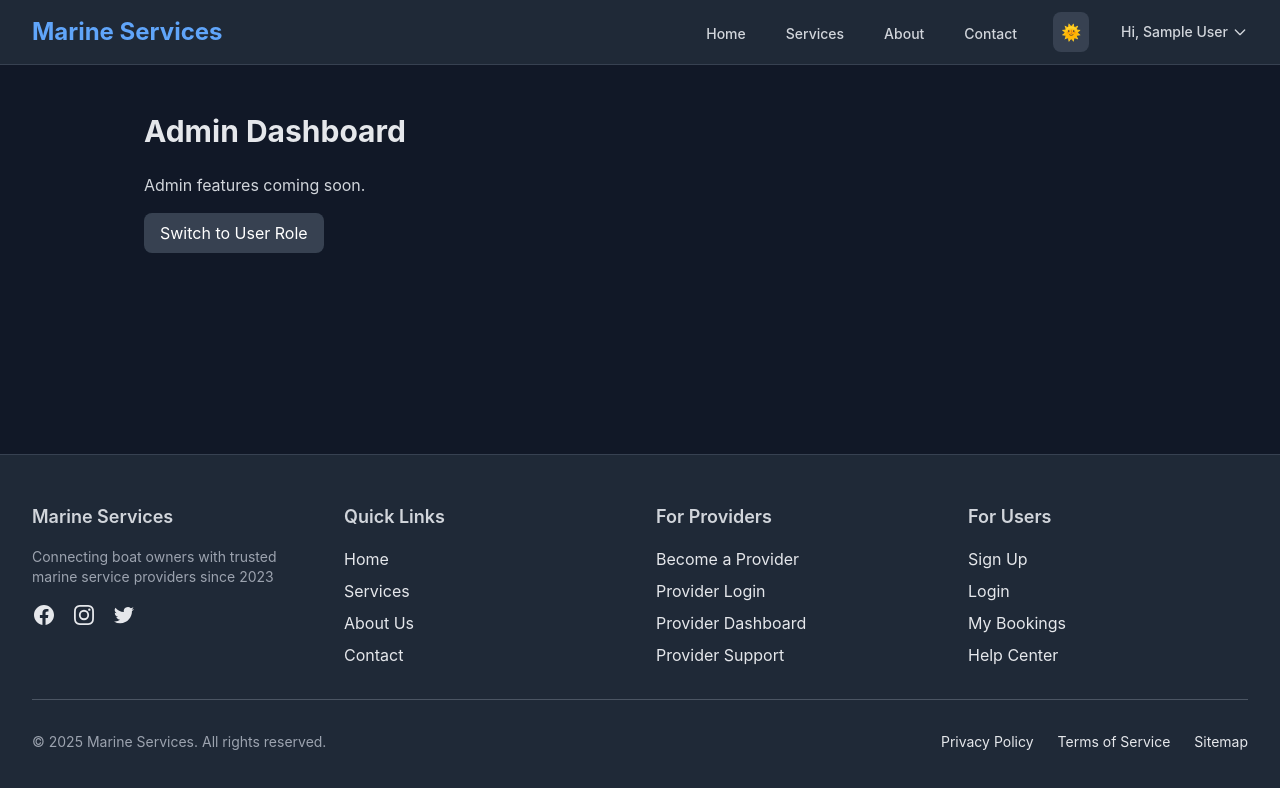
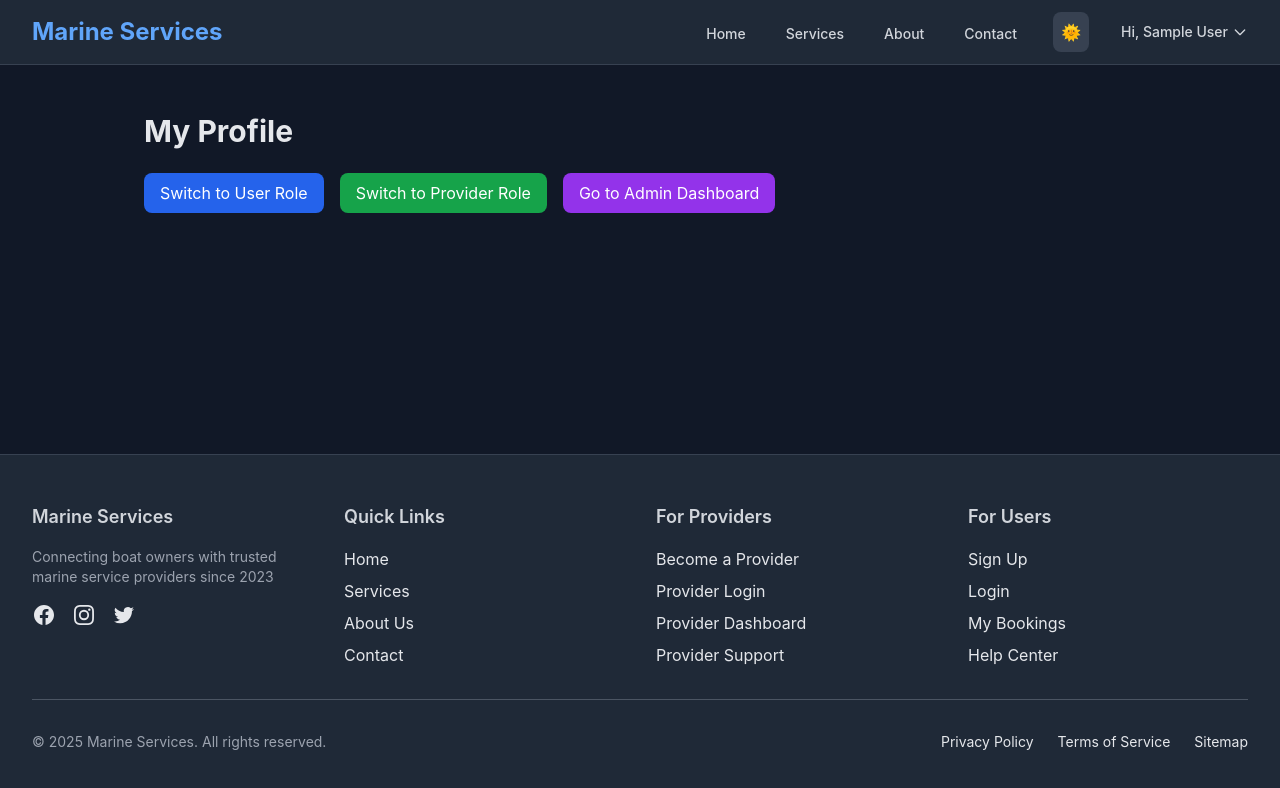
Before and after one commit to bobby38/marine-app, a React (Vite) app: page /profile in a window 1280 px wide. Shown: the top 788 px of the page. Built offline with nearby package versions, Linux system fonts and the light colour scheme; sample sign-in values are in the browser's storage.

Commit message:
Fix role switching and dashboard navigation

```diff
--- a/src/App.tsx
+++ b/src/App.tsx
@@ -8,7 +8,8 @@ import AuthPage from './pages/AuthPage';
 import BecomeProviderPage from './pages/BecomeProviderPage';
 import ProviderDashboard from './pages/provider/ProviderDashboard';
 import ProviderDashboardPage from './pages/provider/ProviderDashboardPage';
-import AdminDashboardPage from './pages/admin/AdminDashboardPage';
+import AdminDashboard from './pages/admin/AdminDashboard';
+import UserDashboard from './pages/user/UserDashboard';
 import AboutPage from './pages/AboutPage';
 import ContactPage from './pages/ContactPage';
 import ProfilePage from './pages/ProfilePage';
@@ -33,7 +34,8 @@ const App: React.FC = () => {
               <Route path="/provider/signup" element={<BecomeProviderPage />} />
               <Route path="/provider/dashboard" element={<ProviderDashboardPage />} />
               <Route path="/profile" element={<ProfilePage />} />
-              <Route path="/admin/dashboard" element={<AdminDashboardPage />} />
+              <Route path="/admin/dashboard" element={<AdminDashboard />} />
+              <Route path="/user/dashboard" element={<UserDashboard />} />
               <Route path="/bookings" element={<BookingsPage />} />
               <Route path="/about" element={<AboutPage />} />
               <Route path="/contact" element={<ContactPage />} />
--- a/src/pages/ProfilePage.tsx
+++ b/src/pages/ProfilePage.tsx
@@ -15,13 +15,26 @@ const ProfilePage: React.FC = () => {
   if (user?.role === 'provider') {
     return (
       <div className="max-w-5xl mx-auto p-4">
-        <div className="mb-4">
+        <h1 className="text-3xl font-bold mb-6">My Profile</h1>
+        <div className="mb-4 flex space-x-4">
           <button
             onClick={() => updateUserRole('user')}
-            className="px-4 py-2 bg-gray-200 dark:bg-gray-700 text-gray-800 dark:text-white rounded-lg hover:bg-gray-300 dark:hover:bg-gray-600 transition-colors"
+            className="px-4 py-2 bg-blue-600 text-white rounded-lg hover:bg-blue-700 transition-colors"
           >
             Switch to User Role
           </button>
+          <button
+            onClick={() => updateUserRole('admin')}
+            className="px-4 py-2 bg-purple-600 text-white rounded-lg hover:bg-purple-700 transition-colors"
+          >
+            Switch to Admin Role
+          </button>
+          <a
+            href="/provider/dashboard"
+            className="px-4 py-2 bg-green-600 text-white rounded-lg hover:bg-green-700 transition-colors inline-block"
+          >
+            Go to Provider Dashboard
+          </a>
         </div>
         <ProviderProfile />
       </div>
@@ -31,15 +44,26 @@ const ProfilePage: React.FC = () => {
   if (user?.role === 'admin') {
     return (
       <div className="max-w-5xl mx-auto p-4">
-        <h1 className="text-3xl font-bold mb-6">Admin Dashboard</h1>
-        <p className="text-gray-600 dark:text-gray-300">Admin features coming soon.</p>
-        <div className="mt-4">
+        <h1 className="text-3xl font-bold mb-6">My Profile</h1>
+        <div className="mb-4 flex space-x-4">
           <button
             onClick={() => updateUserRole('user')}
-            className="px-4 py-2 bg-gray-200 dark:bg-gray-700 text-gray-800 dark:text-white rounded-lg hover:bg-gray-300 dark:hover:bg-gray-600 transition-colors"
+            className="px-4 py-2 bg-blue-600 text-white rounded-lg hover:bg-blue-700 transition-colors"
           >
             Switch to User Role
           </button>
+          <button
+            onClick={() => updateUserRole('provider')}
+            className="px-4 py-2 bg-green-600 text-white rounded-lg hover:bg-green-700 transition-colors"
+          >
+            Switch to Provider Role
+          </button>
+          <a
+            href="/admin/dashboard"
+            className="px-4 py-2 bg-purple-600 text-white rounded-lg hover:bg-purple-700 transition-colors inline-block"
+          >
+            Go to Admin Dashboard
+          </a>
         </div>
       </div>
     );
@@ -47,8 +71,13 @@ const ProfilePage: React.FC = () => {
 
   return (
     <div className="max-w-4xl mx-auto">
-      <h1 className="text-3xl font-bold mb-6">My Profile</h1>
-      <div className="mb-4">
+      <div className="flex flex-wrap gap-4 mb-6">
+        <button
+          onClick={() => updateUserRole('user')}
+          className="px-4 py-2 bg-gray-600 text-white rounded-lg hover:bg-gray-700 transition-colors"
+        >
+          Switch to User Role
+        </button>
         <button
           onClick={() => updateUserRole('provider')}
           className="px-4 py-2 bg-blue-600 text-white rounded-lg hover:bg-blue-700 transition-colors"
@@ -57,7 +86,7 @@ const ProfilePage: React.FC = () => {
         </button>
         <button
           onClick={() => updateUserRole('admin')}
-          className="ml-4 px-4 py-2 bg-green-600 text-white rounded-lg hover:bg-green-700 transition-colors"
+          className="px-4 py-2 bg-green-600 text-white rounded-lg hover:bg-green-700 transition-colors"
         >
           Switch to Admin Role
         </button>
```
